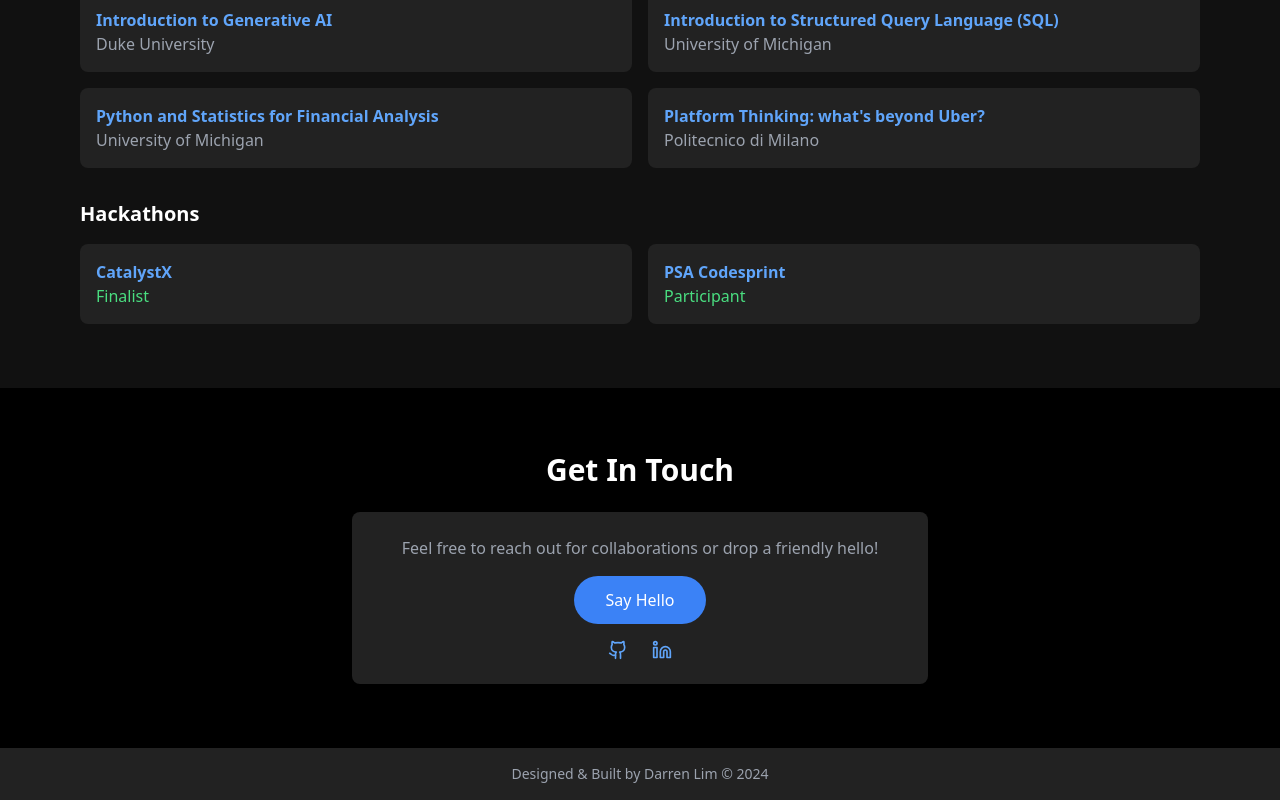
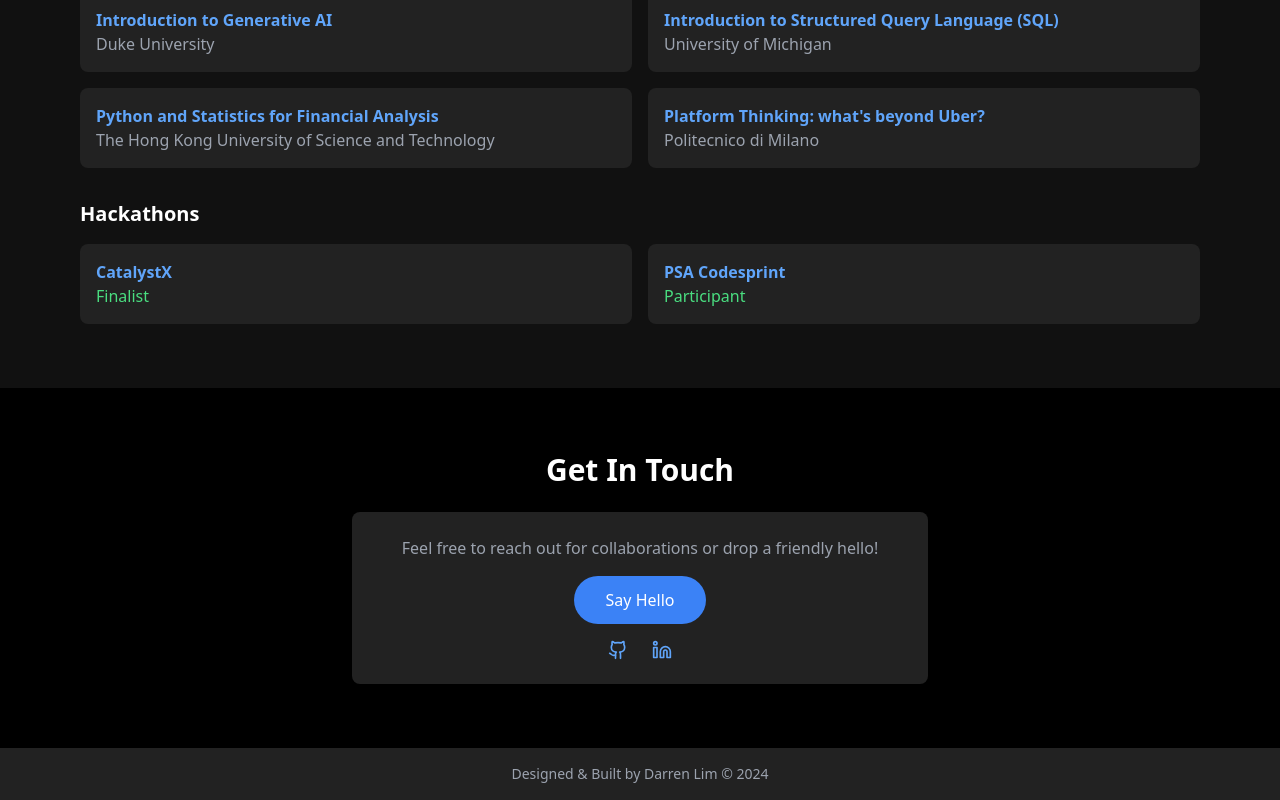
Before and after one commit to darrny/DarrnyPortfolio, a React (Vite) app: page / in a window 1280 px wide. Shown: the part 5474-6274 px from the top of the page. Built offline with nearby package versions, Linux system fonts and the light colour scheme.

Commit message:
Updated certificate details

```diff
--- a/src/components/Portfolio.jsx
+++ b/src/components/Portfolio.jsx
@@ -609,7 +609,7 @@ const Portfolio = () => {
                                 },
                                 {
                                     name: "Python and Statistics for Financial Analysis",
-                                    issuer: "University of Michigan",
+                                    issuer: "The Hong Kong University of Science and Technology",
                                     url: "https://coursera.org/share/1b4e20e4b549b8fbe4fdfee37651f7c3"
                                 },
                                 {
```
